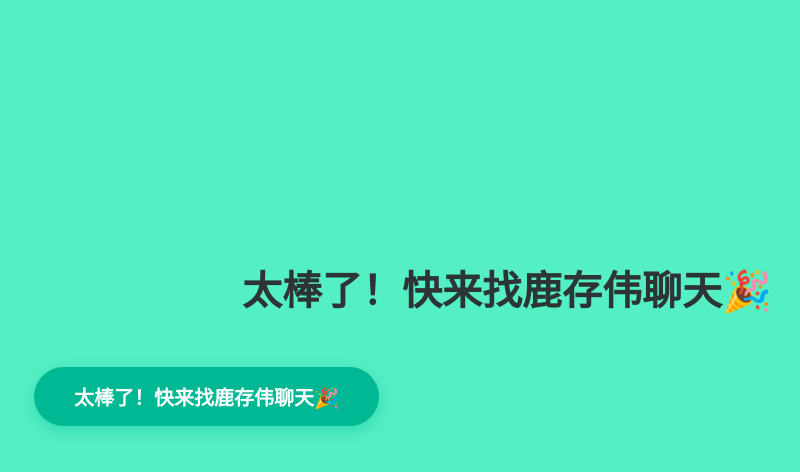
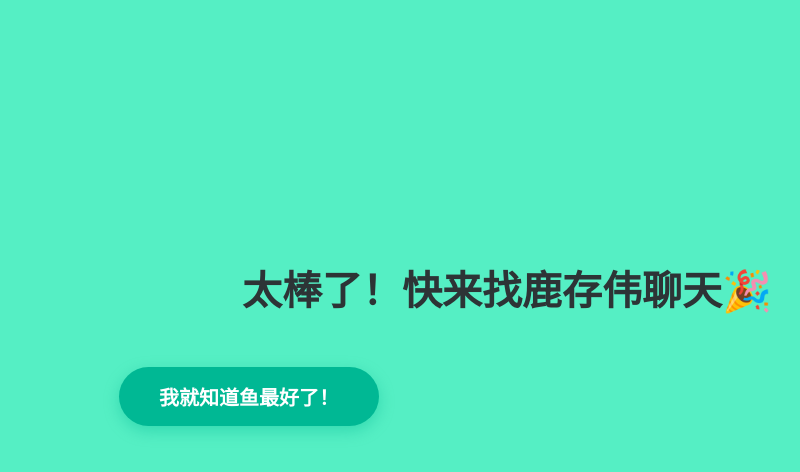
Before and after one commit to qtq191/click-game, a plain HTML site: page index.html in a window 1280 px wide. Both pictures are taken after a click on the button "好呀！". Shown: the whole page, without its empty margins (133-933 px from the left). Drawn offline with Linux system fonts and the light colour scheme.

Commit message:
Fix HTML encoding issues in index.html

```diff
--- a/index.html
+++ b/index.html
@@ -95,7 +95,7 @@
             question.innerText = "太棒了！快来找鹿存伟聊天🎉";
             // 隐藏按钮
             noBtn.style.display = 'none';
-            yesBtn.innerText = "太棒了！快来找鹿存伟聊天🎉";
+            yesBtn.innerText = "我就知道鱼最好了！";
             // 简单的背景变色庆祝
             document.body.style.backgroundColor = "#55efc4";
 
```
